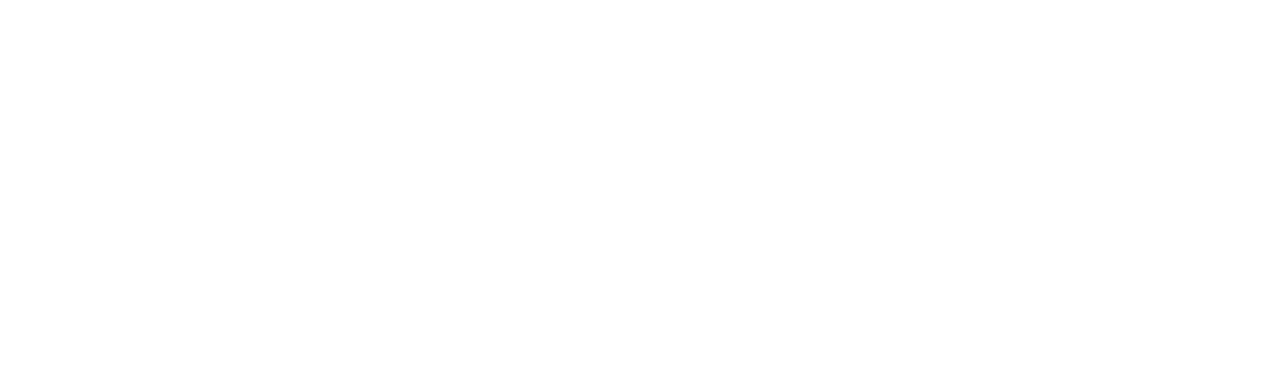
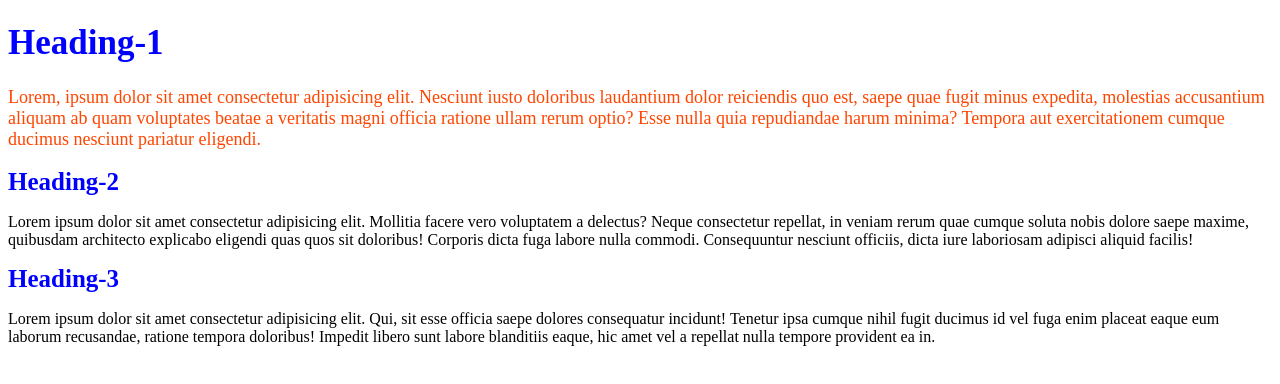
Before and after one commit to palak1101/FullStack-Web-Development, a plain HTML site: page index.html in a window 1280 px wide. Drawn offline with Linux system fonts and the light colour scheme.

Commit message:
inline css

```diff
--- a/index.html
+++ b/index.html
@@ -6,7 +6,16 @@
     <meta name="viewport" content="width=device-width, initial-scale=1.0">
     <title>FullStack-Track</title>
 </head>
+
 <body>
+    <h1 style="color: blue; font-size: 35px" >Heading-1</h1>
+    <p style="color: orangered; font-size: 18px" >Lorem, ipsum dolor sit amet consectetur adipisicing elit. Nesciunt iusto doloribus laudantium dolor reiciendis quo est, saepe quae fugit minus expedita, molestias accusantium aliquam ab quam voluptates beatae a veritatis magni officia ratione ullam rerum optio? Esse nulla quia repudiandae harum minima? Tempora aut exercitationem cumque ducimus nesciunt pariatur eligendi.</p>
 
+    <h1 style="color: blue; font-size: 25px">Heading-2</h1>
+    <p>Lorem ipsum dolor sit amet consectetur adipisicing elit. Mollitia facere vero voluptatem a delectus? Neque consectetur repellat, in veniam rerum quae cumque soluta nobis dolore saepe maxime, quibusdam architecto explicabo eligendi quas quos sit doloribus! Corporis dicta fuga labore nulla commodi. Consequuntur nesciunt officiis, dicta iure laboriosam adipisci aliquid facilis!</p>
+
+    <h1 style="color: blue; font-size: 25px">Heading-3</h1>
+    <p>Lorem ipsum dolor sit amet consectetur adipisicing elit. Qui, sit esse officia saepe dolores consequatur incidunt! Tenetur ipsa cumque nihil fugit ducimus id vel fuga enim placeat eaque eum laborum recusandae, ratione tempora doloribus! Impedit libero sunt labore blanditiis eaque, hic amet vel a repellat nulla tempore provident ea in.</p>
 </body>
+
 </html>
```
